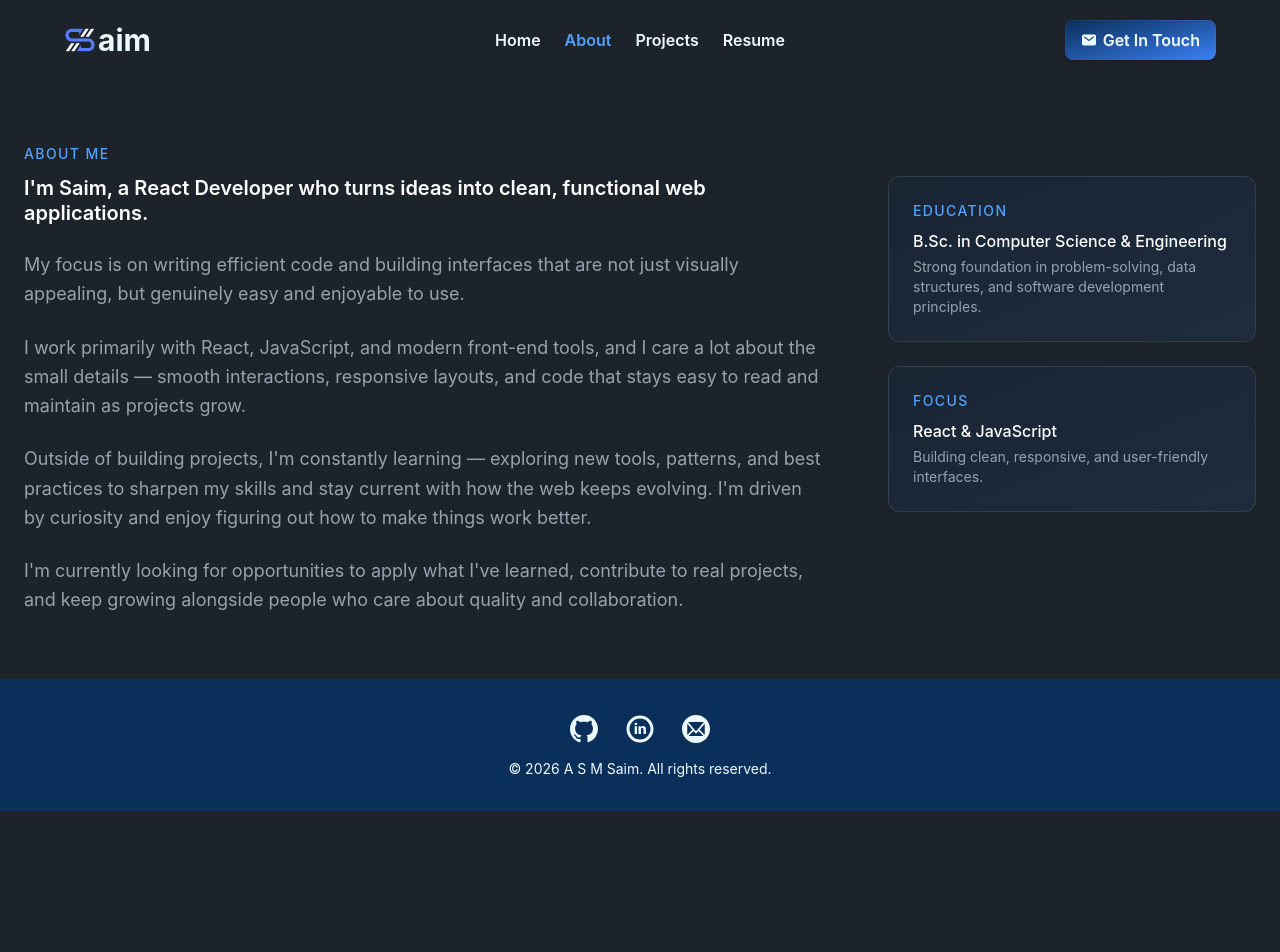
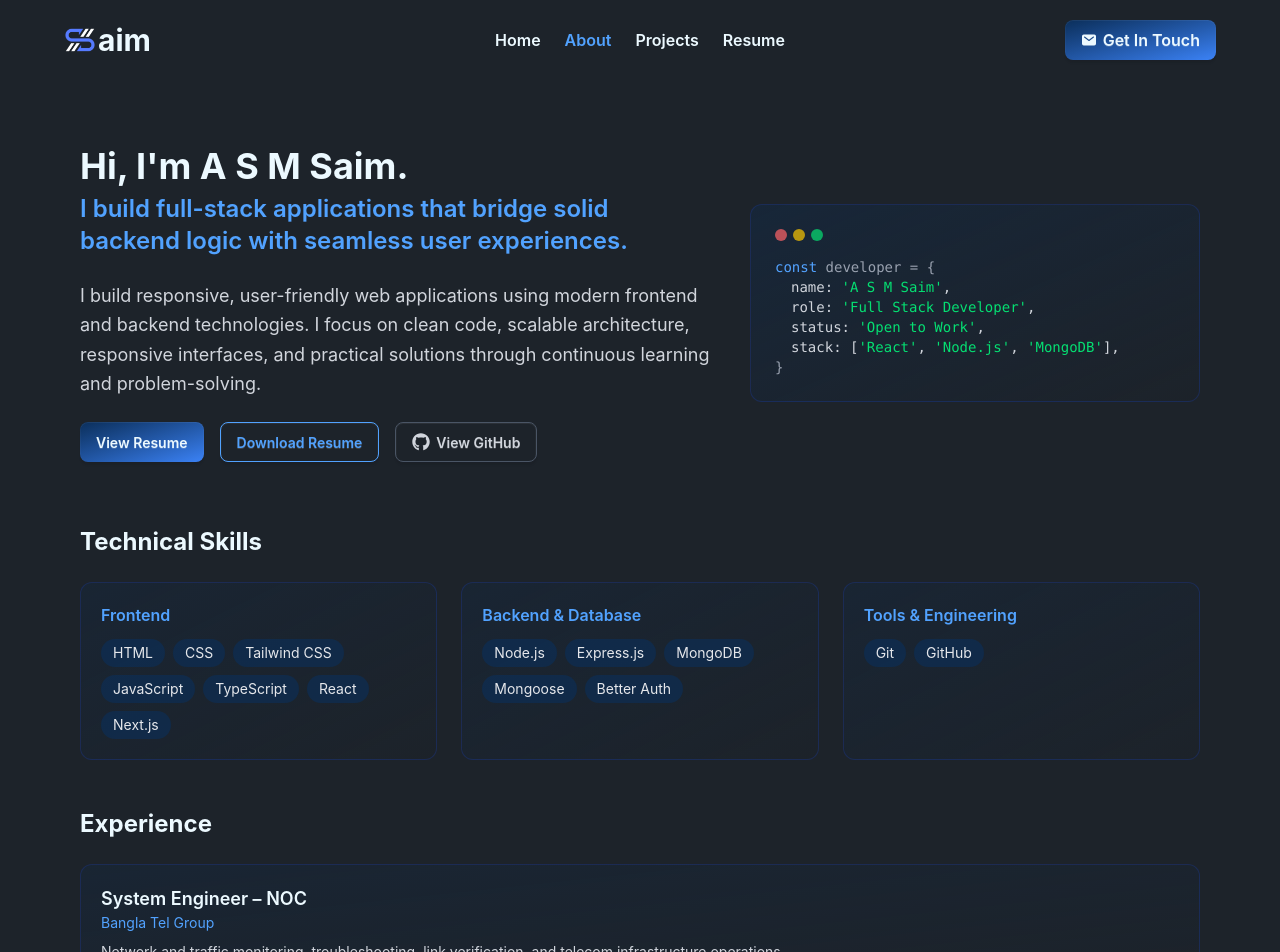
Before and after one commit to asm-saim/portfolio, a React (Vite) app: page /about in a window 1280 px wide. Shown: the top 952 px of the page. Before the commit the page ends 811 px from the top, so only its background shows below. Built offline with nearby package versions, Linux system fonts and the light colour scheme.

Commit message:
about section updated

```diff
--- a/src/pages/About/About.jsx
+++ b/src/pages/About/About.jsx
@@ -1,82 +1,159 @@
-import React, { useEffect } from "react";
-import PageMeta from "../../components/PageMeta/PageMeta";
+import React from "react";
+import { FaGithub } from "react-icons/fa";
+
+const skills = {
+  Frontend: ["HTML", "CSS", "Tailwind CSS", "JavaScript", "TypeScript", "React", "Next.js"],
+  "Backend & Database": ["Node.js", "Express.js", "MongoDB", "Mongoose", "Better Auth"],
+  "Tools & Engineering": ["Git", "GitHub"],
+};
+
+const experience = [
+  {
+    role: "System Engineer – NOC",
+    company: "Bangla Tel Group",
+    description:
+      "Network and traffic monitoring, troubleshooting, link verification, and telecom infrastructure operations.",
+  },
+];
+
+const education = [
+  {
+    degree: "B.Sc. in Computer Science & Engineering",
+    institute: "International Islamic University Chattogram",
+    description:
+      "Strong foundation in software development, problem solving, data structures, and computer science principles.",
+  },
+];
 
 const About = () => {
   return (
-    <>
-      <PageMeta
-        title="About | A S M Saim"
-        description="Learn more about A S M Saim, a React Developer with a background in Computer Science & Engineering and a passion for building modern web applications."
-      />
-      <section className="max-w-7xl mx-auto py-16 px-6">
-        {/* Section label */}
-        <span className="block text-sm font-medium tracking-widest text-blue-400 uppercase mb-3">
-          About Me
-        </span>
+    <section className="max-w-6xl mx-auto px-4 py-16" id="about">
+      {/* Hook + Narrative + CTA (Dashboard side) */}
+      <div className="grid grid-cols-1 lg:grid-cols-[1.4fr_1fr] gap-10 items-center mb-16">
+        {/* Left: Headline + narrative + CTA */}
+        <div className="text-center lg:text-left order-2 lg:order-1">
+          <h2 className="text-3xl md:text-4xl font-bold leading-tight">Hi, I'm A S M Saim.</h2>
+          <h3 className="text-xl md:text-2xl font-semibold text-blue-400 mt-1">
+            I build full-stack applications that bridge solid backend logic with seamless user experiences.
+          </h3>
 
-        <div className="grid grid-cols-1 lg:grid-cols-3 gap-10 lg:gap-16">
-          {/* Main copy */}
-          <div className="lg:col-span-2 space-y-6">
-            <h2 className="text-xl sm:text-xl font-semibold text-white leading-tight">
-              I'm Saim, a React Developer who turns ideas into clean, functional
-              web applications.
-            </h2>
-
-            <p className="text-base sm:text-lg text-gray-400 leading-relaxed">
-              My focus is on writing efficient code and building interfaces that
-              are not just visually appealing, but genuinely easy and enjoyable
-              to use.
+          <p className="mt-6 text-gray-300 max-w-2xl mx-auto lg:mx-0 text-sm sm:text-base md:text-lg leading-relaxed">
+            I build responsive, user-friendly web applications using modern frontend and backend technologies. I focus
+            on clean code, scalable architecture, responsive interfaces, and practical solutions through continuous
+            learning and problem-solving.
           </p>
 
-            <p className="text-base sm:text-lg text-gray-400 leading-relaxed">
-              I work primarily with React, JavaScript, and modern front-end
-              tools, and I care a lot about the small details — smooth
-              interactions, responsive layouts, and code that stays easy to read
-              and maintain as projects grow.
-            </p>
-
-            <p className="text-base sm:text-lg text-gray-400 leading-relaxed">
-              Outside of building projects, I'm constantly learning — exploring
-              new tools, patterns, and best practices to sharpen my skills and
-              stay current with how the web keeps evolving. I'm driven by
-              curiosity and enjoy figuring out how to make things work better.
-            </p>
-
-            <p className="text-base sm:text-lg text-gray-400 leading-relaxed">
-              I'm currently looking for opportunities to apply what I've
-              learned, contribute to real projects, and keep growing alongside
-              people who care about quality and collaboration.
-            </p>
+          <div className="mt-6 flex flex-row flex-wrap gap-4 justify-center lg:justify-start">
+            <a
+              href="http://localhost:5173/resume.pdf"
+              target="_blank"
+              rel="noopener noreferrer"
+              className="btn btn-sm md:btn-md border-none rounded-lg bg-gradient-to-br from-[#0B2F5B] to-[#3B82F6] transition-all duration-300 ease-out hover:shadow-[0_0_30px_rgba(59,130,246,0.8)]"
+            >
+              View Resume
+            </a>
+            <a
+              href="http://localhost:5173/resume.pdf"
+              download
+              className="btn btn-sm md:btn-md rounded-lg border border-blue-400 text-blue-400 bg-transparent transition-all duration-300 ease-out hover:bg-blue-400 hover:text-white"
+            >
+              Download Resume
+            </a>
+            <a
+              href="https://github.com/asm-saim"
+              target="_blank"
+              rel="noopener noreferrer"
+              className="btn btn-sm md:btn-md rounded-lg border border-gray-600 text-gray-300 bg-transparent transition-all duration-300 ease-out hover:border-blue-400 hover:text-blue-400"
+            >
+              <FaGithub className="text-lg" />
+              View GitHub
+            </a>
+          </div>
         </div>
 
-          {/* Side info card */}
-          <div className="space-y-6">
-            <div className="rounded-xl border border-white/10 bg-gradient-to-br from-[#0B2F5B]/20 to-[#3B82F6]/10 p-6">
-              <h3 className="text-sm font-medium tracking-widest text-blue-400 uppercase mb-2">
-                Education
-              </h3>
-              <p className="text-white font-medium">
-                B.Sc. in Computer Science & Engineering
+        {/* Right: Terminal-style identity card (the "Engine") */}
+        <div className="rounded-xl border border-blue-900/40 bg-gradient-to-br from-[#0B2F5B]/30 to-transparent p-6 font-mono text-sm order-1 lg:order-2">
+          <div className="flex gap-1.5 mb-4">
+            <span className="w-3 h-3 rounded-full bg-red-400/70" />
+            <span className="w-3 h-3 rounded-full bg-yellow-400/70" />
+            <span className="w-3 h-3 rounded-full bg-green-400/70" />
+          </div>
+          <p className="text-gray-400">
+            <span className="text-blue-400">const</span> developer = {"{"}
           </p>
-              <p className="text-sm text-gray-400 mt-1">
-                Strong foundation in problem-solving, data structures, and
-                software development principles.
+          <p className="pl-4 text-gray-300">
+            name: <span className="text-green-400">'A S M Saim'</span>,
           </p>
+          <p className="pl-4 text-gray-300">
+            role: <span className="text-green-400">'Full Stack Developer'</span>,
+          </p>
+          <p className="pl-4 text-gray-300">
+            status: <span className="text-green-400">'Open to Work'</span>,
+          </p>
+          <p className="pl-4 text-gray-300">
+            stack: [<span className="text-green-400">'React'</span>, <span className="text-green-400">'Node.js'</span>,{" "}
+            <span className="text-green-400">'MongoDB'</span>],
+          </p>
+          <p className="text-gray-400">{"}"}</p>
+        </div>
       </div>
 
-            <div className="rounded-xl border border-white/10 bg-gradient-to-br from-[#0B2F5B]/20 to-[#3B82F6]/10 p-6">
-              <h3 className="text-sm font-medium tracking-widest text-blue-400 uppercase mb-2">
-                Focus
-              </h3>
-              <p className="text-white font-medium">React & JavaScript</p>
-              <p className="text-sm text-gray-400 mt-1">
-                Building clean, responsive, and user-friendly interfaces.
-              </p>
+      {/* Toolkit grid */}
+      <div className="mb-12">
+        <h3 className="text-2xl font-bold mb-6 text-center lg:text-left">Technical Skills</h3>
+        <div className="grid grid-cols-1 sm:grid-cols-2 lg:grid-cols-3 gap-6">
+          {Object.entries(skills).map(([category, items]) => (
+            <div
+              key={category}
+              className="rounded-xl border border-blue-900/40 bg-gradient-to-br from-[#0B2F5B]/20 to-transparent p-5"
+            >
+              <h4 className="text-blue-400 font-semibold mb-3">{category}</h4>
+              <div className="flex flex-wrap gap-2">
+                {items.map((skill) => (
+                  <span key={skill} className="text-xs sm:text-sm px-3 py-1 rounded-full bg-[#0B2F5B]/60 text-gray-200">
+                    {skill}
+                  </span>
+                ))}
               </div>
+            </div>
+          ))}
+        </div>
+      </div>
+
+      {/* Experience */}
+      <div className="mb-12">
+        <h3 className="text-2xl font-bold mb-6 text-center lg:text-left">Experience</h3>
+        <div className="space-y-6">
+          {experience.map(({ role, company, description }) => (
+            <div
+              key={role}
+              className="rounded-xl border border-blue-900/40 bg-gradient-to-br from-[#0B2F5B]/20 to-transparent p-5"
+            >
+              <h4 className="text-lg font-semibold">{role}</h4>
+              <p className="text-blue-400 text-sm mb-2">{company}</p>
+              <p className="text-gray-300 text-sm leading-relaxed">{description}</p>
+            </div>
+          ))}
+        </div>
+      </div>
+
+      {/* Education */}
+      <div>
+        <h3 className="text-2xl font-bold mb-6 text-center lg:text-left">Education</h3>
+        <div className="space-y-6">
+          {education.map(({ degree, institute, description }) => (
+            <div
+              key={degree}
+              className="rounded-xl border border-blue-900/40 bg-gradient-to-br from-[#0B2F5B]/20 to-transparent p-5"
+            >
+              <h4 className="text-lg font-semibold">{degree}</h4>
+              <p className="text-blue-400 text-sm mb-2">{institute}</p>
+              <p className="text-gray-300 text-sm leading-relaxed">{description}</p>
+            </div>
+          ))}
         </div>
       </div>
     </section>
-    </>
   );
 };
 
```
Lines whose indentation alone changed are shown as unchanged.
